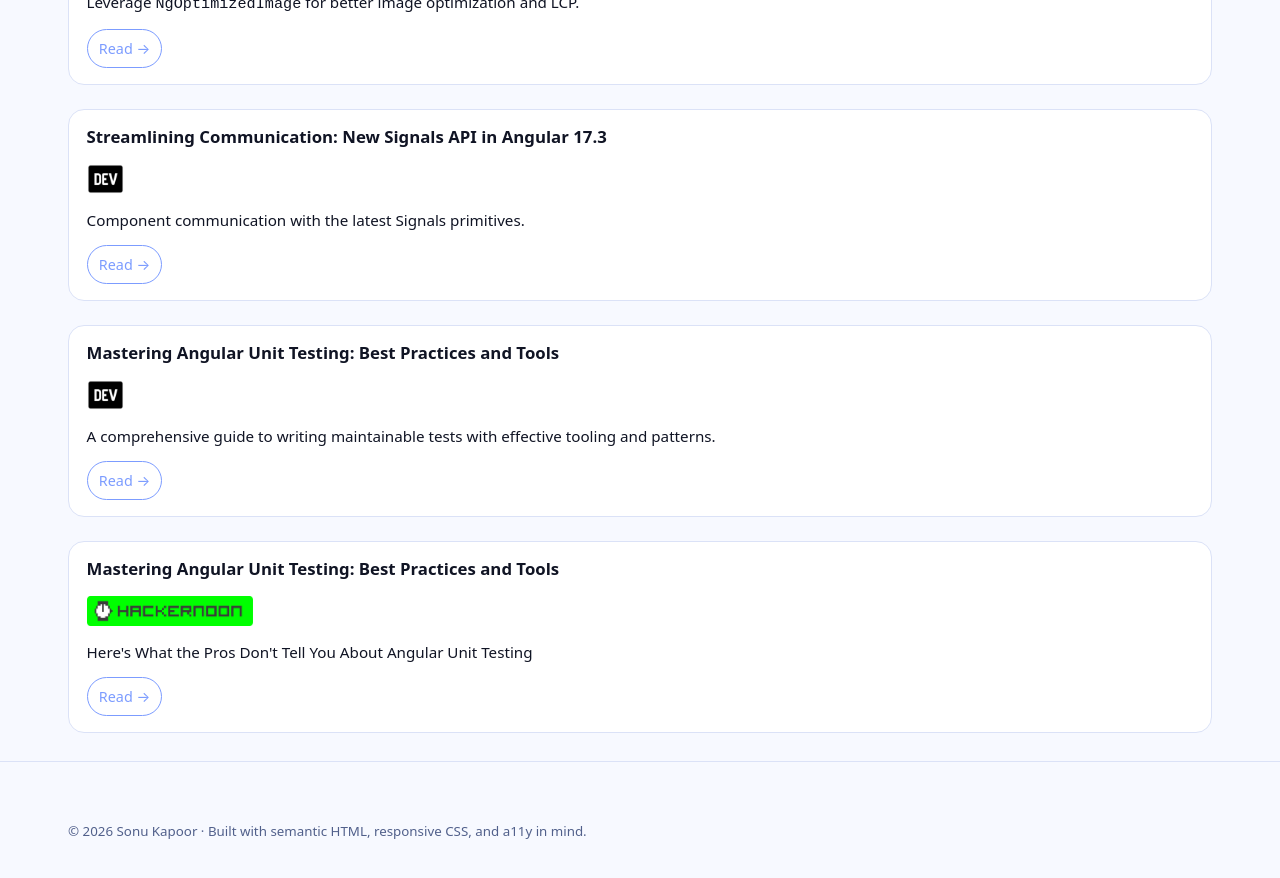
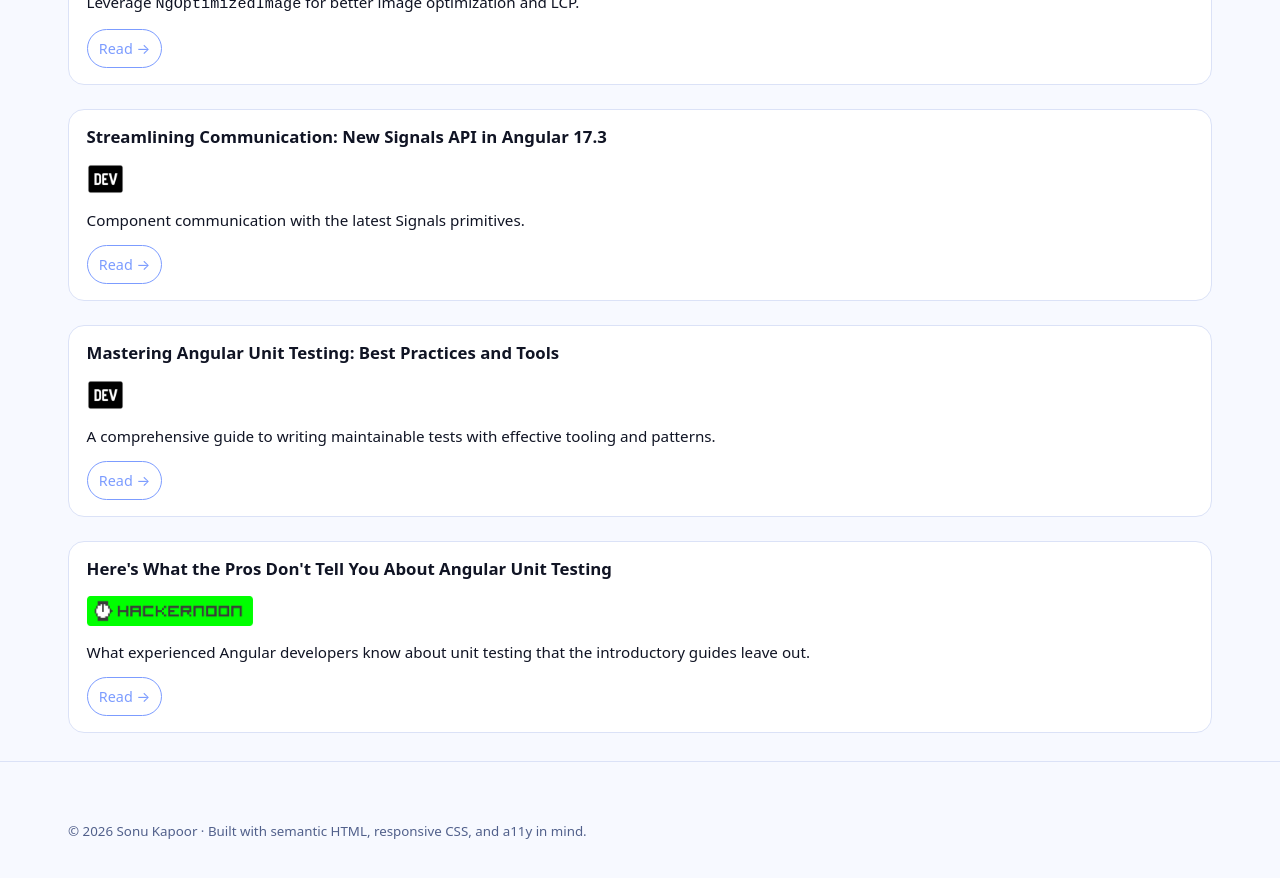
Before and after one commit to sonukapoor/sonukapoor-site.com, a Jekyll site: the page built from articles.md, in a window 1280 px wide and 900 px high, scrolled down 9627 px. Shown: the top 878 px of the window. Built offline with Jekyll 4.4.1, drawn with Linux system fonts in a browser that asks for light colours; some of the changed lines change nothing that is shown.

Commit message:
fix: reconcile the articles ItemList with the cards on the page
The schema and the visible list had drifted apart. Every item below was
verified against the card's own link before changing anything.

- position 19 was used twice and the numbering stopped at 41 while 42
  entries existed. Renumbered sequentially, now 1 to 44
- numberOfItems said 43 against 44 entries. Corrected
- "Optimizing Your Cart with Signals" had a card but no ItemList entry.
  Added, from the card's own App Signal URL
- the CODE Magazine headline was recorded without its question mark.
  The published title has one, so the schema now matches
- one card carried the h3 of a different article. Its logo, link and
  description are all the Hackernoon piece, so the heading was the odd
  one out and now matches the schema entry that already existed

Two entries still share the headline "Mastering Angular Unit Testing:
Best Practices and Tools". Those are genuinely different articles on
Playful Programming and DEV, so both stay.

```diff
--- a/articles.md
+++ b/articles.md
@@ -30,7 +30,7 @@
       about: { "@id": "https://sonukapoor.com/#person" }
     - "@type": "ItemList"
       "@id": "https://sonukapoor.com/articles/#itemlist"
-      numberOfItems: 43
+      numberOfItems: 44
       itemListElement:
         - "@type": "ListItem"
           position: 1
@@ -245,7 +245,7 @@
             publisher: { "@type": "Organization", name: "App Signal" }
             url: "https://blog.appsignal.com/2025/09/17/the-angular-signals-revolution-rethinking-reactivity.html"
         - "@type": "ListItem"
-          position: 19
+          position: 20
           item:
             "@type": "Article"
             headline: "Beyond console.log: Smarter Debugging with Modern JavaScript Tooling"
@@ -253,15 +253,15 @@
             publisher: { "@type": "Organization", name: "App Signal" }
             url: "https://blog.appsignal.com/2025/07/09/beyond-console-log-smarter-debugging%20with-modern-javascript-tooling.html"
         - "@type": "ListItem"
-          position: 20
+          position: 21
           item:
             "@type": "Article"
-            headline: "Angular Signals: The End of RxJS Boilerplate"
+            headline: "Angular Signals: The End of RxJS Boilerplate?"
             author: { "@id": "https://sonukapoor.com/#person" }
             publisher: { "@type": "Organization", name: "CODE Magazine" }
             url: "https://www.codemag.com/Article/2509051/Angular-Signals-The-End-of-RxJS-Boilerplate"
         - "@type": "ListItem"
-          position: 21
+          position: 22
           item:
             "@type": "Article"
             headline: "Angular Signal-Based Architecture: Building a Smarter Shopping Cart"
@@ -269,7 +269,7 @@
             publisher: { "@type": "Organization", name: "App Signal" }
             url: "https://blog.appsignal.com/2025/10/01/angular-signal-based-architecture-building-a-smarter-shopping-cart.html"
         - "@type": "ListItem"
-          position: 22
+          position: 23
           item:
             "@type": "Article"
             headline: "From ASP.NET to Angular: My MVP Story - Sonu Kapoor"
@@ -277,7 +277,7 @@
             publisher: { "@type": "Organization", name: "Microsoft" }
             url: "https://techcommunity.microsoft.com/blog/mvp-blog/from-asp-net-to-angular-my-mvp-story---sonu-kapoor/4458699"
         - "@type": "ListItem"
-          position: 23
+          position: 24
           item:
             "@type": "Article"
             headline: "Here's What the Pros Don't Tell You About Angular Unit Testing"
@@ -285,7 +285,7 @@
             publisher: { "@type": "Organization", name: "Hackernoon" }
             url: "https://hackernoon.com/heres-what-the-pros-dont-tell-you-about-angular-unit-testing"
         - "@type": "ListItem"
-          position: 24
+          position: 25
           item:
             "@type": "Article"
             headline: "Angular Signals in the Real World: Smarter Inputs and Reactive Routing"
@@ -293,7 +293,7 @@
             publisher: { "@type": "Organization", name: "CODE Magazine" }
             url: "https://www.codemag.com/Article/2511041/Angular-Signals-in-the-Real-World-Smarter-Inputs-and-Reactive-Routing"
         - "@type": "ListItem"
-          position: 25
+          position: 26
           item:
             "@type": "Article"
             headline: "From Commands to Conversations: How AI-Assisted Tooling Is Transforming Angular Development"
@@ -301,7 +301,7 @@
             publisher: { "@type": "Organization", name: "CODE Magazine" }
             url: "https://www.codemag.com/Article/2601071/From-Commands-to-Conversations-How-AI-Assisted-Tooling-Is-Transforming-Angular-Development"
         - "@type": "ListItem"
-          position: 26
+          position: 27
           item:
             "@type": "Article"
             headline: "Signal-Driven Error Monitoring: Detecting and Debugging Reactive Failures in Angular"
@@ -309,7 +309,7 @@
             publisher: { "@type": "Organization", name: "App Signal" }
             url: "https://blog.appsignal.com/2026/02/19/signal-driven-error-monitoring-detecting-and-debugging-reactive-failures-in-angular.html"
         - "@type": "ListItem"
-          position: 27
+          position: 28
           item:
             "@type": "Article"
             headline: "How AI redefines software engineering expertise"
@@ -317,7 +317,7 @@
             publisher: { "@type": "Organization", name: "InfoWorld" }
             url: "https://www.infoworld.com/article/4135467/how-ai-redefines-software-engineering-expertise.html"
         - "@type": "ListItem"
-          position: 28
+          position: 29
           item:
             "@type": "Article"
             headline: "The right way to architect modern web applications"
@@ -325,7 +325,7 @@
             publisher: { "@type": "Organization", name: "InfoWorld" }
             url: "https://www.infoworld.com/article/4138765/the-right-way-to-architect-modern-web-applications.html"
         - "@type": "ListItem"
-          position: 29
+          position: 30
           item:
             "@type": "Article"
             headline: "From Template-Driven to Signal-Driven: The Complete Evolution of Angular Forms"
@@ -333,7 +333,7 @@
             publisher: { "@type": "Organization", name: "CODE Magazine" }
             url: "https://www.codemag.com/Article/264041/From-Template-Driven-to-Signal-Driven-The-Complete-Evolution-of-Angular-Forms"
         - "@type": "ListItem"
-          position: 30
+          position: 31
           item:
             "@type": "Article"
             headline: "We mistook event handling for architecture"
@@ -341,7 +341,7 @@
             publisher: { "@type": "Organization", name: "InfoWorld" }
             url: "https://www.infoworld.com/article/4145032/we-mistook-event-handling-for-architecture.html"
         - "@type": "ListItem"
-          position: 31
+          position: 32
           item:
             "@type": "Article"
             headline: "Signal Forms: The Missing Link in Angular's New Reactive Architecture"
@@ -349,7 +349,7 @@
             publisher: { "@type": "Organization", name: "App Signal" }
             url: "https://blog.appsignal.com/2026/04/09/signal-forms-the-missing-link-in-angulars-new-reactive-architecture.html"
         - "@type": "ListItem"
-          position: 32
+          position: 33
           item:
             "@type": "Article"
             headline: "Rethinking Angular forms: A state-first perspective"
@@ -357,7 +357,7 @@
             publisher: { "@type": "Organization", name: "InfoWorld" }
             url: "https://www.infoworld.com/article/4154060/rethinking-angular-forms-a-state-first-perspective.html"
         - "@type": "ListItem"
-          position: 33
+          position: 34
           item:
             "@type": "Article"
             headline: "Is your Node.js project really secure?"
@@ -365,7 +365,7 @@
             publisher: { "@type": "Organization", name: "InfoWorld" }
             url: "https://www.infoworld.com/article/4158762/is-your-node-js-project-really-secure.html"
         - "@type": "ListItem"
-          position: 34
+          position: 35
           item:
             "@type": "Article"
             headline: "Designing Signal-First Form State Without Recreating Reactive Forms"
@@ -373,7 +373,7 @@
             publisher: { "@type": "Organization", name: "CODE Magazine" }
             url: "https://www.codemag.com/Article/266041/Designing-Signal-First-Form-State-Without-Recreating-Reactive-Forms"
         - "@type": "ListItem"
-          position: 35
+          position: 36
           item:
             "@type": "Article"
             headline: "The hidden cost of front-end complexity"
@@ -381,7 +381,7 @@
             publisher: { "@type": "Organization", name: "InfoWorld" }
             url: "https://www.infoworld.com/article/4164653/the-hidden-cost-of-front-end-complexity.html"
         - "@type": "ListItem"
-          position: 36
+          position: 37
           item:
             "@type": "Article"
             headline: "Angular Signal Forms: From event pipelines to signal-driven state"
@@ -389,7 +389,7 @@
             publisher: { "@type": "Organization", name: "InfoWorld" }
             url: "https://www.infoworld.com/article/4171858/angular-signal-forms-from-event-pipelines-to-signal-driven-state.html"
         - "@type": "ListItem"
-          position: 37
+          position: 38
           item:
             "@type": "Article"
             headline: "Angular Signals explained: How pull-based reactivity changes how we model state"
@@ -397,7 +397,7 @@
             publisher: { "@type": "Organization", name: "InfoWorld" }
             url: "https://www.infoworld.com/article/4180890/angular-signals-explained-how-pull-based-reactivity-changes-how-we-model-state.html"
         - "@type": "ListItem"
-          position: 38
+          position: 39
           item:
             "@type": "Article"
             headline: "Angular Signals in practice: Building a signal-first form in Angular"
@@ -405,7 +405,7 @@
             publisher: { "@type": "Organization", name: "InfoWorld" }
             url: "https://www.infoworld.com/article/4185924/angular-signals-in-practice-building-a-signal-first-form-in-angular.html"
         - "@type": "ListItem"
-          position: 39
+          position: 40
           item:
             "@type": "Article"
             headline: "Node.js security starts before CI"
@@ -413,7 +413,7 @@
             publisher: { "@type": "Organization", name: "InfoWorld" }
             url: "https://www.infoworld.com/article/4194530/node-js-security-starts-before-ci.html"
         - "@type": "ListItem"
-          position: 40
+          position: 41
           item:
             "@type": "Article"
             headline: "AI agents need security regression testing, not another checklist"
@@ -421,7 +421,7 @@
             publisher: { "@type": "Organization", name: "InfoWorld" }
             url: "https://www.infoworld.com/article/4203038/ai-agents-need-security-regression-testing-not-another-checklist.html"
         - "@type": "ListItem"
-          position: 41
+          position: 42
           item:
             "@type": "Article"
             headline: "A better approach to generative UI"
@@ -429,7 +429,15 @@
             publisher: { "@type": "Organization", name: "InfoWorld" }
             url: "https://www.infoworld.com/article/4210616/a-better-approach-to-generative-ui.html"
         - "@type": "ListItem"
-          position: 42
+          position: 43
+          item:
+            "@type": "Article"
+            headline: "Optimizing Your Cart with Signals: Smarter State, Better Debugging"
+            author: { "@id": "https://sonukapoor.com/#person" }
+            publisher: { "@type": "Organization", name: "App Signal" }
+            url: "https://blog.appsignal.com/2025/10/08/optimizing-your-cart-with-signals-smarter-state-better-debugging.html"
+        - "@type": "ListItem"
+          position: 44
           item:
             "@type": "ScholarlyArticle"
             headline: "The reachability ceiling"
@@ -976,9 +984,9 @@
   </div>
 
   <div class="card">
-    <h3>Mastering Angular Unit Testing: Best Practices and Tools</h3>
+    <h3>Here's What the Pros Don't Tell You About Angular Unit Testing</h3>
     <img src="/images/publisher/hackernoon.png" class="publisher-logo" alt="Publisher: Hackernoon">
-    <p class="card-desc">Here's What the Pros Don't Tell You About Angular Unit Testing</p>
+    <p class="card-desc">What experienced Angular developers know about unit testing that the introductory guides leave out.</p>
     <div class="card-actions">
       <a href="https://hackernoon.com/heres-what-the-pros-dont-tell-you-about-angular-unit-testing" target="_blank" rel="noopener">Read →</a>
     </div>
```
